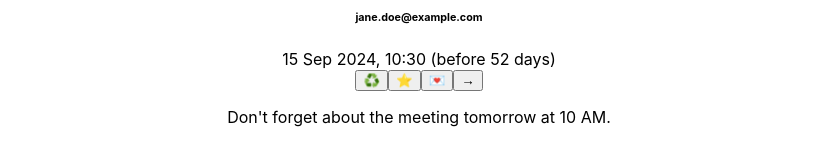
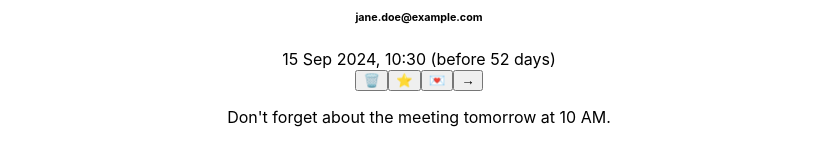
Before and after one commit to AviadMalikan/Weegle, a React (Create React App) app: page /mail/inbox in a window 1280 px wide. Both pictures are taken after a click on the element "Meeting Reminder". Shown: the part 183-326 px from the top of the page, without its empty margins (221-1061 px from the left). Built offline with nearby package versions, Linux system fonts and the light colour scheme.

Commit message:
fix the mail filter by archive.

```diff
--- a/src/cmps/mails/mail-preview.jsx
+++ b/src/cmps/mails/mail-preview.jsx
@@ -30,6 +30,10 @@ export function MailPreview({ mailToShow }) {
                 newMail = { ...mail, isRead: !mail.isRead }
                 setIsMailOpen(prevIsOpen => !prevIsOpen)
                 break
+            case 'remove':
+                newMail = { ...mail, isArchive: true }
+                setIsMailOpen(prevIsOpen => !prevIsOpen)
+                break
         }
 
         setMail(newMail)
@@ -41,7 +45,7 @@ export function MailPreview({ mailToShow }) {
     // onClick={onToggleFavorite}
     return <Fragment>
         {!isMailOpen && <section className={`mail-preview ${mail.isRead ? 'read' : ''}`}>
-        <div className={`mail-fav-btn ${mail.isFavorite ? "is-favorite" : ''} pointer`} title="Favorite"
+            <div className={`mail-fav-btn ${mail.isFavorite ? "is-favorite" : ''} pointer`} title="Favorite"
                 onClick={() => onToggleProps('favorite')} >⭐</div>
             <div className="mail-subject-close"
                 onClick={toggleIsMailOpen}
@@ -68,7 +72,8 @@ export function MailPreview({ mailToShow }) {
                     <span className="mail-full-date">{utilService.convertFullTime(mail.sentAt)}</span>
                     <div className="btn-container flex">
 
-                        <button title="Remove" className="remove-btn" >♻️</button>
+                        <button title="Remove" className="remove-btn"
+                            onClick={() => onToggleProps('remove')}>🗑️</button>
                         <button title="Favorite" onClick={() => onToggleProps('favorite')}>⭐</button>
                         <button title="Mark as not read" onClick={() => onToggleProps('read')}>{mail.isRead ? "💌" : "✉️"}</button>
                         <button title="Back" onClick={() => navigate(`/mail/inbox/${mail.id}`)}>→</button>
```
